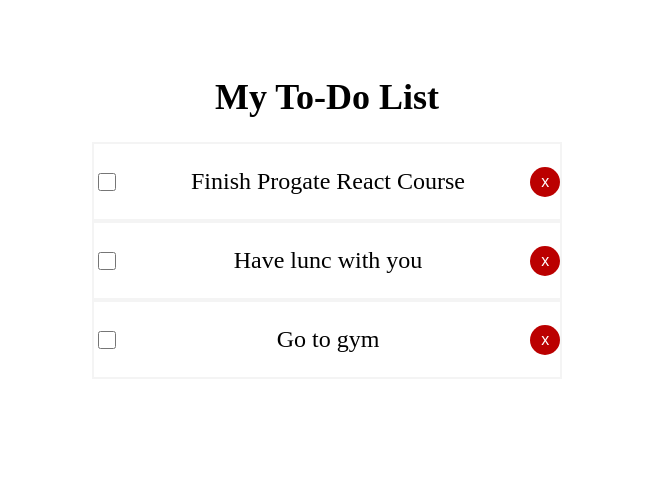
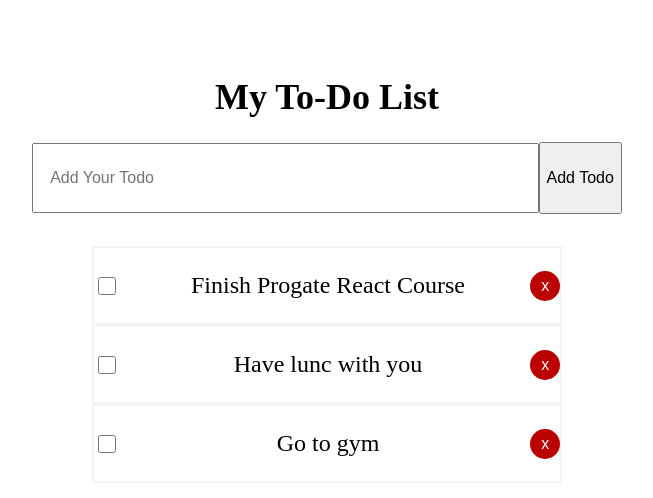
Before and after one commit to RizalRinaldi08/todo-list-react, a React (Vite) app: page / in a window 1280 px wide. Shown: the top 498 px of the page, without its empty margins (313-966 px from the left). Built offline with nearby package versions, Linux system fonts and the light colour scheme.

Commit message:
Develop add todo feature

```diff
--- a/src/App.jsx
+++ b/src/App.jsx
@@ -1,6 +1,7 @@
 import React, { useState } from 'react'
 import './App.css'
 import Todo from './components/Todo'
+import TodoForm from './components/TodoForm'
 
 function App() {
   const [todos, setTodos] = useState([{
@@ -34,11 +35,27 @@
     setTodos(updateTodos)
   }
 
+  const addTodo = (todoTitle) => {
+    if(todoTitle === ''){
+      return
+    }
+
+    const newTodo = {
+      id: todos.length + 1,
+      title: todoTitle,
+      completed: false
+    }
+
+    const updateTodos = todos.concat(newTodo)
+    setTodos(updateTodos)
+  }
+
 
 
   return (
     <div style={styles.container}>
       <h1 style={styles.title}>My To-Do List</h1>
+      <TodoForm addTodo={addTodo}/>
       <Todo todos={todos} toggleCompleted={toggleCompleted} deleteTodo={deleteTodo}/>
     </div>
   )
--- /dev/null
+++ b/src/components/TodoForm.jsx
@@ -0,0 +1,52 @@
+/* eslint-disable react/prop-types */
+import React, { useState } from 'react'
+
+const TodoForm = ({addTodo}) => {
+    const [title, setTitle] = useState('')
+    const handleSubmit = (event) => {
+        event.preventDefault()
+        addTodo(title)
+        setTitle('')
+    }
+
+    const handleChangeTitle = (event) => {
+        setTitle(event.target.value)
+    }
+
+    console.log(title);
+  return (
+    <div style={styles.container}>
+        <form onSubmit={(event)=>{
+                handleSubmit(event)
+            }}
+        >
+            <input
+                type="text"
+                placeholder='Add Your Todo'
+                style={styles.formInput}
+                onChange={(event) => handleChangeTitle(event)}
+                value={title}
+            />
+            <button style={styles.button}>Add Todo</button>
+        </form>
+    </div>
+  )
+}
+
+const styles ={
+    container: {
+        marginBottom: '32px'
+    },
+    formInput: {
+        height: '66px',
+        width: '40%',
+        fontSize: '16px',
+        padding: '0 16px'
+    },
+    button: {
+        height: '72px',
+        fontSize: '16px'
+    }
+}
+
+export default TodoForm
```
